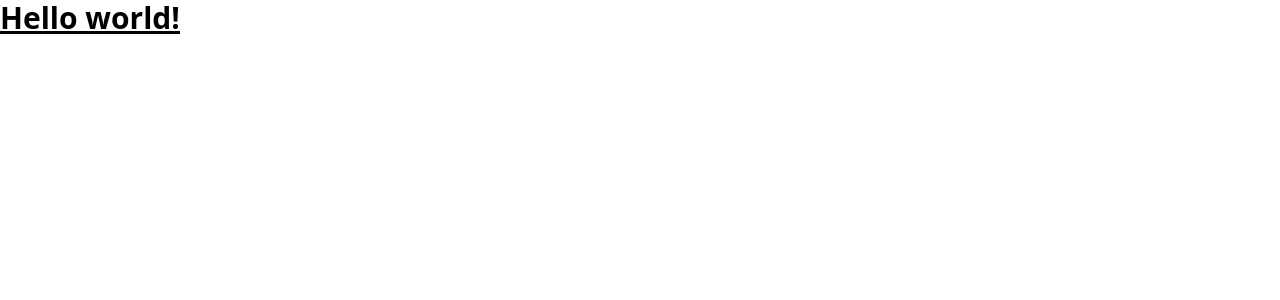
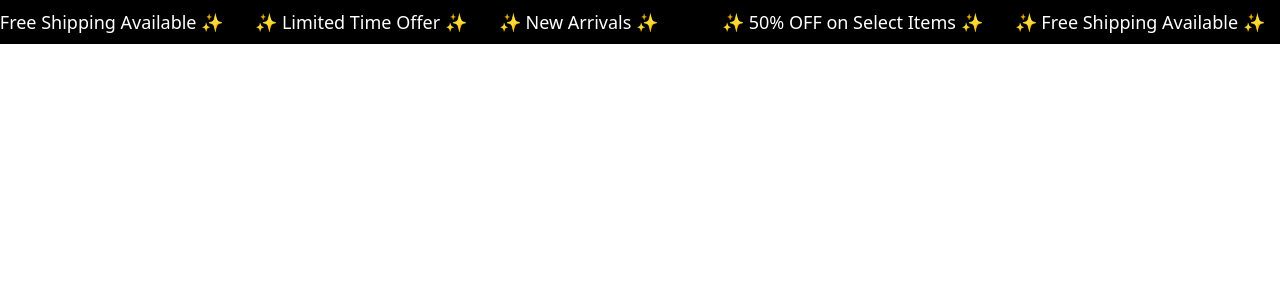
Before and after one commit to gaqlaxy/Nesavaruvi_Revamp, a React (Vite) app: page / in a window 1280 px wide. Shown: the top 300 px of the page. Built offline with nearby package versions, Linux system fonts and the light colour scheme.

Commit message:
Added Marquee component to display scrolling text

```diff
--- a/package.json
+++ b/package.json
@@ -10,7 +10,9 @@
     "preview": "vite preview"
   },
   "dependencies": {
+    "@gsap/react": "^2.1.2",
     "@tailwindcss/vite": "^4.1.7",
+    "framer-motion": "^12.14.0",
     "gsap": "^3.13.0",
     "react": "^19.1.0",
     "react-dom": "^19.1.0",
--- a/src/App.jsx
+++ b/src/App.jsx
@@ -1,9 +1,16 @@
 import React from "react";
+import Marquee from "./components/Marquee";
 
 export default function App() {
+  const texts = [
+    "50% OFF on Select Items",
+    "Free Shipping Available",
+    "Limited Time Offer",
+    "New Arrivals",
+  ];
   return (
     <>
-      <h1 class="text-3xl font-bold underline">Hello world!</h1>
+      <Marquee texts={texts} />
     </>
   );
 }
--- /dev/null
+++ b/src/components/Marquee.jsx
@@ -0,0 +1,39 @@
+import { useRef, useEffect } from "react";
+import gsap from "gsap";
+
+export default function Marquee({ texts }) {
+  const marqueeRef = useRef();
+
+  useEffect(() => {
+    gsap.to(marqueeRef.current, {
+      xPercent: -100,
+      repeat: -1,
+      duration: 20,
+      ease: "none",
+    });
+  }, []);
+
+  return (
+    <div className="overflow-hidden bg-black text-white py-2">
+      <div ref={marqueeRef} className="whitespace-nowrap flex">
+        {[...Array(6)].map((_, i) => (
+          <span key={i} className="px-4 text-lg font-medium">
+            {texts.map((text, index) => (
+              <span key={index} className="mx-4">
+                ✨ {text} ✨
+              </span>
+            ))}
+          </span>
+        ))}
+      </div>
+    </div>
+  );
+}
+
+Marquee.defaultProps = {
+  texts: [
+    "50% OFF on Select Items",
+    "Free Shipping Available",
+    "Limited Time Offer",
+  ],
+};
```
Also changed, not shown: 1 other file (tests, documents, lock files or other folders).
